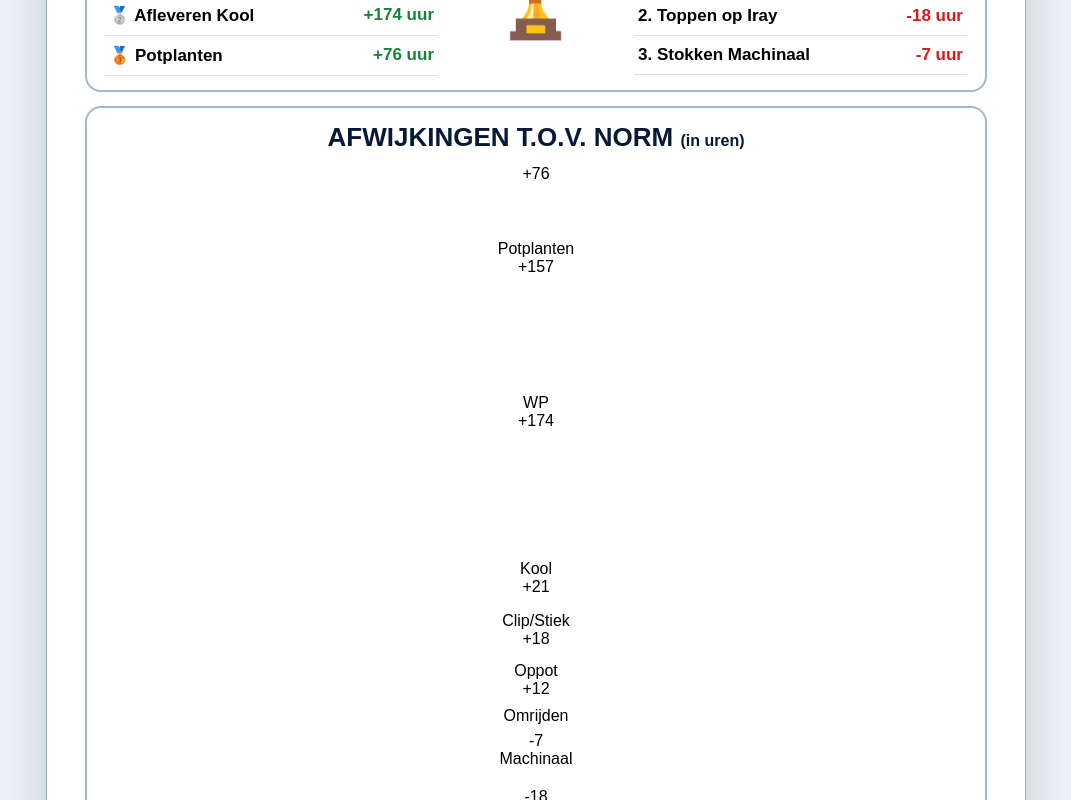
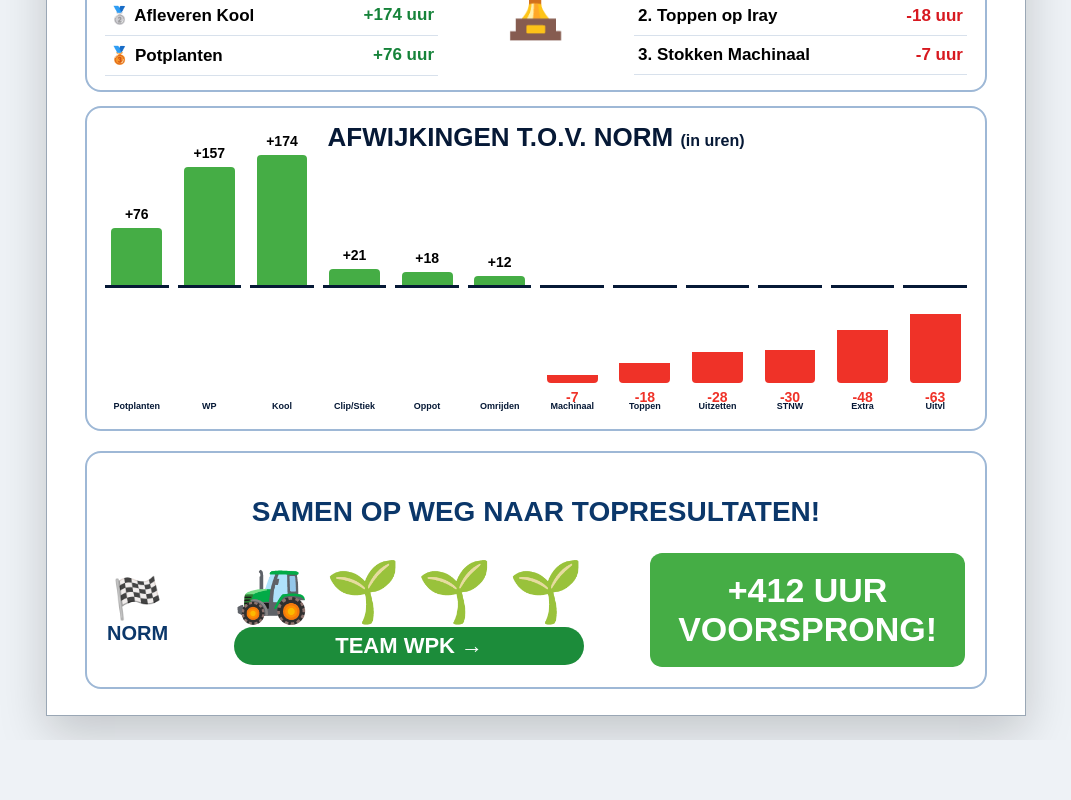
Before and after one commit to infoflorith-dev/wpk-weekprestatie, a React (Vite) app: page / in a window 1280 px wide. Shown: the part 860-1660 px from the top of the page, without its empty margins (104-1175 px from the left). After the commit the page ends 1600 px from the top, so only its background shows below. Built offline with nearby package versions, Linux system fonts and the light colour scheme.

Commit message:
Update App.css

```diff
--- a/src/App.css
+++ b/src/App.css
@@ -297,3 +297,74 @@ body {
   padding: 18px 28px;
   border-radius: 12px;
 }
+.split-chart {
+  display: grid;
+  grid-template-columns: repeat(12, 1fr);
+  gap: 9px;
+  margin-top: 10px;
+}
+
+.chart-col {
+  display: grid;
+  grid-template-rows: 120px 3px 95px 28px;
+  align-items: end;
+  text-align: center;
+}
+
+.positive-zone,
+.negative-zone {
+  position: relative;
+  display: flex;
+  justify-content: center;
+}
+
+.positive-zone {
+  align-items: flex-end;
+}
+
+.negative-zone {
+  align-items: flex-start;
+}
+
+.zero-line {
+  background: #061936;
+  height: 3px;
+  width: 100%;
+}
+
+.split-bar {
+  width: 80%;
+  border-radius: 4px 4px 0 0;
+}
+
+.split-bar.positive {
+  background: #45ad45;
+}
+
+.split-bar.negative {
+  background: #ef3228;
+  border-radius: 0 0 4px 4px;
+}
+
+.bar-value {
+  position: absolute;
+  font-size: 14px;
+  font-weight: 900;
+}
+
+.positive-text {
+  top: -22px;
+  color: #000;
+}
+
+.negative-text {
+  bottom: -22px;
+  color: #ef3228;
+}
+
+.split-label {
+  font-size: 9px;
+  font-weight: 900;
+  color: #061936;
+  margin-top: 6px;
+}
```
